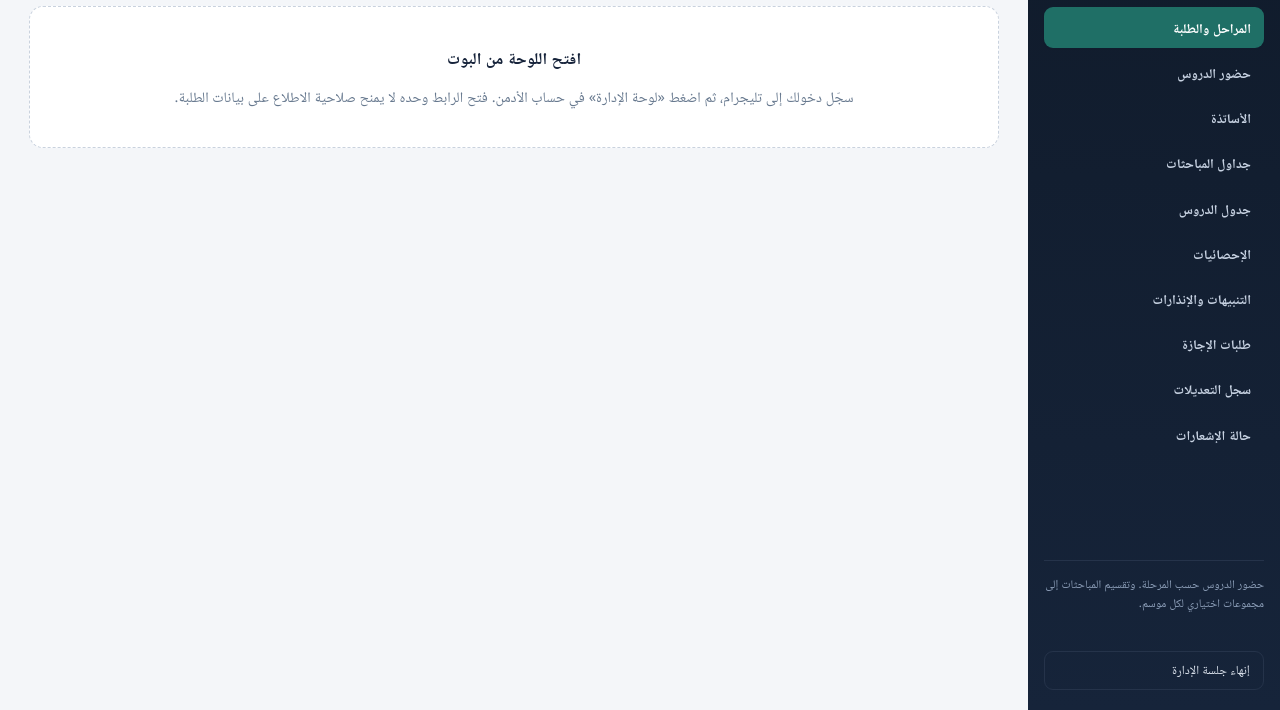
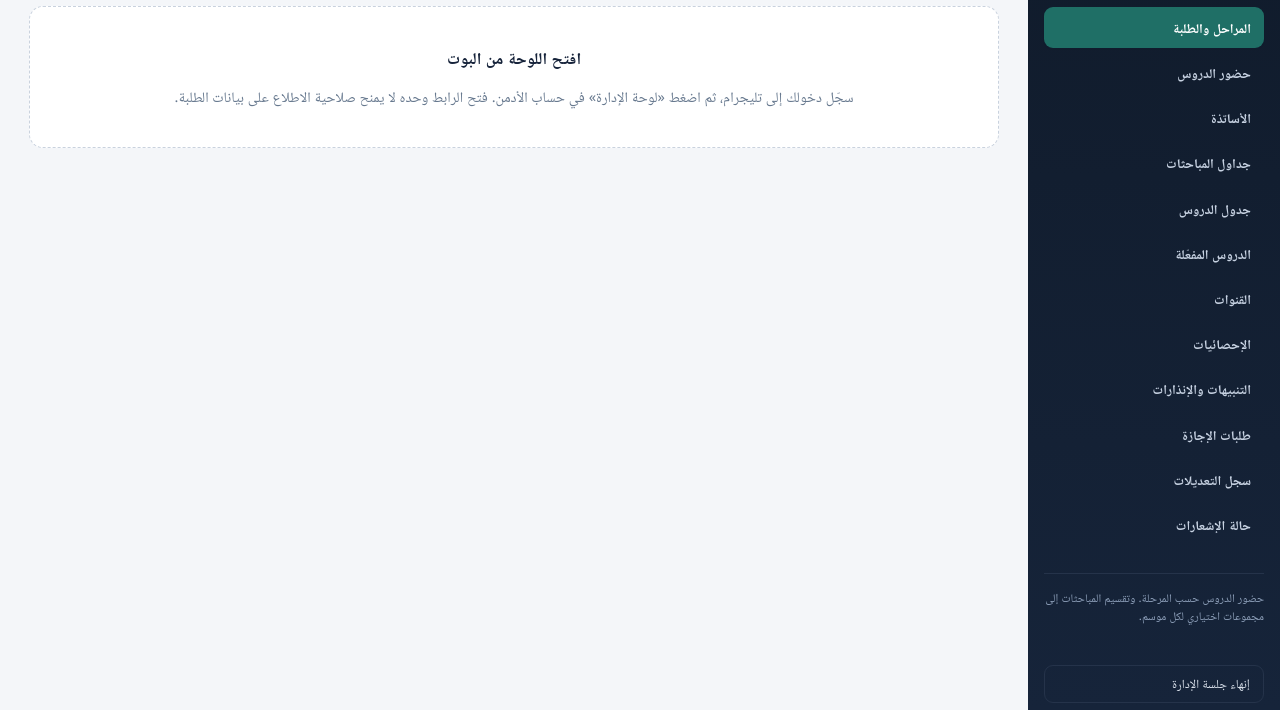
Before and after one commit to hhaaa12344-arch/Attending_classes2026, a website: page admin/index.html in a window 1280 px wide. Shown: the part 90-800 px from the top of the page. Drawn offline with Linux system fonts and the light colour scheme.

Commit message:
Add lesson management and channels buttons

```diff
--- a/admin/index.html
+++ b/admin/index.html
@@ -19,6 +19,8 @@
       <button class="nav" data-action="teachers">الأساتذة</button>
       <button class="nav" data-action="schedule-matrix">جداول المباحثات</button>
       <button class="nav" data-action="lesson-schedule">جدول الدروس</button>
+      <button class="nav" data-action="lesson-management">الدروس المفعّلة</button>
+      <button class="nav" data-action="channels">القنوات</button>
       <button class="nav" data-action="stats">الإحصائيات</button>
       <button class="nav" data-action="watchlist">التنبيهات والإنذارات</button>
       <button class="nav" data-action="all-leaves">طلبات الإجازة</button>
```
